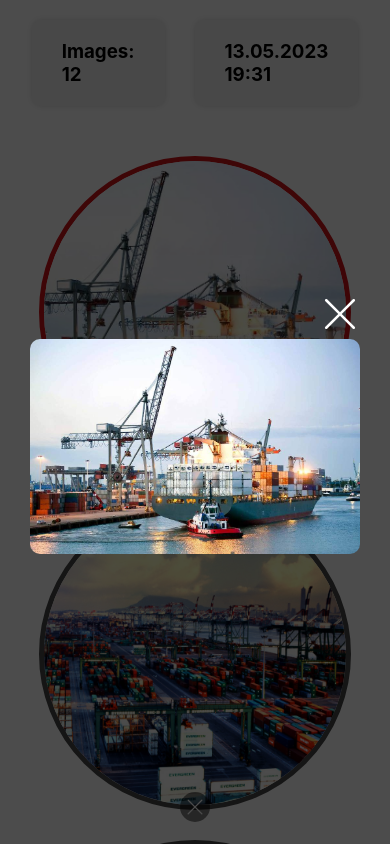
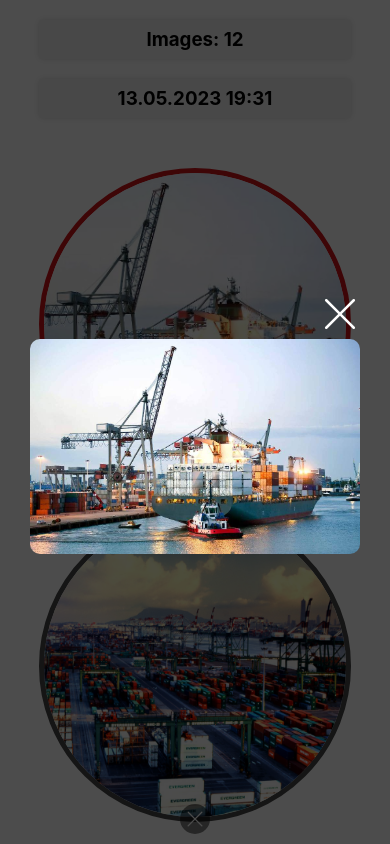
Before and after one commit to anpdko/tz-company, a React (Create React App) app: page / in a window 390 px wide. Both pictures are taken after a click on the picture 195 px from the left and 312 px from the top of the page. Shown: the top 844 px of the page. Built offline with nearby package versions, Linux system fonts and the light colour scheme; the HTML template or start-up script is replaced by a standard one.

Commit message:
task-2 gsap-anim responsive

```diff
--- a/package.json
+++ b/package.json
@@ -10,6 +10,7 @@
     "@types/node": "^16.18.29",
     "@types/react": "^18.2.6",
     "@types/react-dom": "^18.2.4",
+    "gsap": "^3.11.5",
     "node-sass": "^7.0.3",
     "react": "^18.2.0",
     "react-dom": "^18.2.0",
--- a/src/components/Gallery/Gallery.module.scss
+++ b/src/components/Gallery/Gallery.module.scss
@@ -7,7 +7,7 @@
       margin-top: 20px;
 
       .box{
-         padding: 20px 30px;
+         padding: 15px 30px;
          background-color: rgba(0, 0, 0, 0.05);
          border-radius: 10px;
          box-shadow: 0 0 5px rgba(0, 0, 0, 0.15);
@@ -107,3 +107,32 @@
    }
 
 }
+
+
+@media all and (max-width: 768px) {
+   .container_gallery {
+
+      .box_info{
+         gap: 20px;
+         margin-top: 20px;
+
+         .box{
+            padding: 8px 15px;
+            background-color: rgba(0, 0, 0, 0.05);
+            border-radius: 5px;
+            box-shadow: 0 0 5px rgba(0, 0, 0, 0.15);
+         }
+      }
+   }
+}
+
+@media all and (max-width: 400px) {
+   .container_gallery {
+      .box_info{
+         flex-direction: column;
+         .box{
+            text-align: center;
+         }
+      }
+   }
+}
--- a/src/components/Gallery/Gallery.tsx
+++ b/src/components/Gallery/Gallery.tsx
@@ -4,6 +4,7 @@ import galleryData, {IObjGallery} from '../../data/gallery'
 import useTime from '../../hooks/useTime'
 import PopUpImages from '../PopUpImages/PopUpImages'
 import Button from '../UI/Button/Button'
+import gsap from 'gsap'
 
 
 const Gallery = () => {
@@ -13,8 +14,18 @@ const Gallery = () => {
 
    const deleteGalleryImg = (id:number) => {
       const filterGallery = gallery.filter(item => item.id !== id)
-      setGallery(filterGallery)
-      localStorage.setItem('gallery', JSON.stringify(filterGallery))
+
+      // анимация удаления выбранного элемента
+      gsap.to(`#box-${id}`, {
+         duration: 0.3,
+         opacity: 0,
+         scale: 0.6,
+         ease: 'power2.out',
+         onComplete: () => {
+            setGallery(filterGallery)
+            localStorage.setItem('gallery', JSON.stringify(filterGallery))
+         }
+      })
    }
 
    useEffect(() => {
@@ -40,7 +51,7 @@ const Gallery = () => {
          </div>
          <div className={s.gallery}>
             {gallery.map(item =>
-               <div key={item.id} className={s.box_img}>
+               <div key={item.id} className={s.box_img} id={`box-${item.id}`}>
                   <img onClick={() => setActiveImg(item.img)} src={item.img} alt="img" />
                   <div className={s.btn_delete} onClick={() => deleteGalleryImg(item.id)}>
                      <i className="bi bi-x-lg"></i>
--- a/src/components/PopUpImages/PopUpImages.tsx
+++ b/src/components/PopUpImages/PopUpImages.tsx
@@ -1,18 +1,40 @@
-import React from 'react'
+import React, { useRef, useEffect } from 'react'
 import s from './PopUpImages.module.scss'
+import gsap from 'gsap'
 
 interface IPopUpImages {
    img: string | null,
    setImg: React.Dispatch<React.SetStateAction<string | null>>
- }
+}
 
-const PopUpImages = ({img, setImg}:IPopUpImages) => {
+const PopUpImages = ({ img, setImg }: IPopUpImages) => {
+   const boxRef = useRef(null)
+   const backgroundRef = useRef(null)
+
+   useEffect(() => {
+      if (boxRef.current) {
+         gsap.set(boxRef.current, { autoAlpha: 0, scale: 0.5, y: -100 })
+         gsap.to(boxRef.current, { duration: 0.5, autoAlpha: 1, scale: 1, y: 0 })
+         gsap.to(backgroundRef.current, { duration: 0.2, background: 'rgba(0, 0, 0, 0.7)' })
+      }
+   }, [img])
 
    const close = () => {
-      setImg(null)
+      gsap.to(backgroundRef.current, {
+         background: 'rgba(0, 0, 0, 0.0)',
+         duration: 0.2,
+      })
+      gsap.to(boxRef.current, {
+         duration: 0.3,
+         autoAlpha: 0,
+         scale: 0.8,
+         onComplete: () => {
+            setImg(null)
+         }
+      })
    }
 
-   if(!img) {
+   if (!img) {
       document.body.style.overflow = "auto";
       return <div></div>
    }
@@ -21,12 +43,12 @@ const PopUpImages = ({img, setImg}:IPopUpImages) => {
    }
 
    return (
-      <div className={s.background} onClick={close}>
-         <div className={s.box} onClick={(e)=>e.stopPropagation()}>
+      <div className={s.background} onClick={close} ref={backgroundRef}>
+         <div className={s.box} ref={boxRef} onClick={(e) => e.stopPropagation()}>
             <div className={s.btns}>
                <i className="bi bi-x-lg" onClick={close}></i>
             </div>
-            <img src={img} alt="PopUpImages"/>
+            <img src={img} alt="PopUpImages" />
          </div>
       </div>
    );
```
Also changed, not shown: 1 other file (tests, documents, lock files or other folders).
